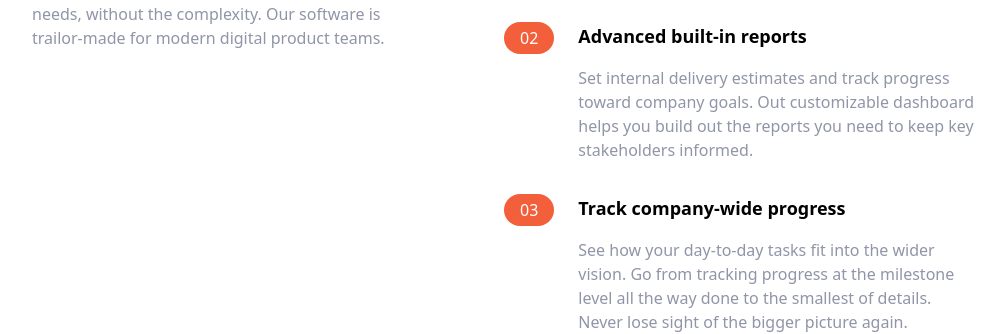
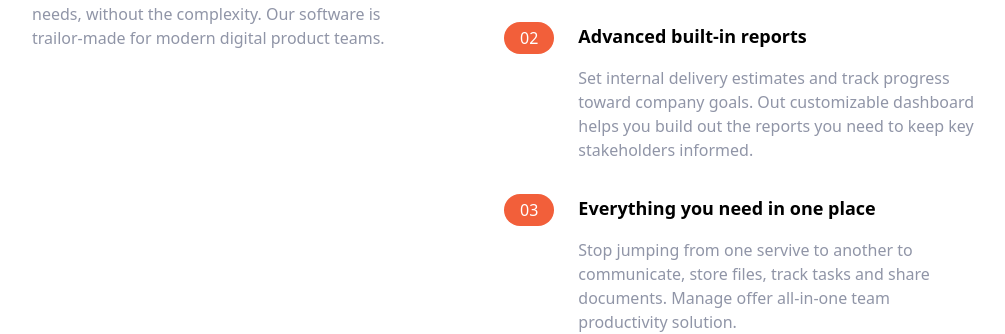
Before and after one commit to mysandesh/webdev-corporate-tailwind, a website: page index.html in a window 1280 px wide. Shown: the part 806-1140 px from the top of the page, without its empty margins (136-1141 px from the left). Drawn offline with Linux system fonts and the light colour scheme.

Commit message:
Features section completed

```diff
--- a/index.html
+++ b/index.html
@@ -157,20 +157,19 @@
                   03
                 </div>
                 <h3 class="text-base font-bold md:mb-4 md:hidden">
-                  Track company-wide progress
+                  Everything you need in one place
                 </h3>
               </div>
             </div>
 
             <div>
               <h3 class="hidden mb-4 text-lg font-bold md:block">
-                Track company-wide progress
+                Everything you need in one place
               </h3>
               <p class="text-darkGrayishBlue">
-                See how your day-to-day tasks fit into the wider vision. Go from
-                tracking progress at the milestone level all the way done to the
-                smallest of details. Never lose sight of the bigger picture
-                again.
+                Stop jumping from one servive to another to communicate, store
+                files, track tasks and share documents. Manage offer all-in-one
+                team productivity solution.
               </p>
             </div>
           </div>
```
